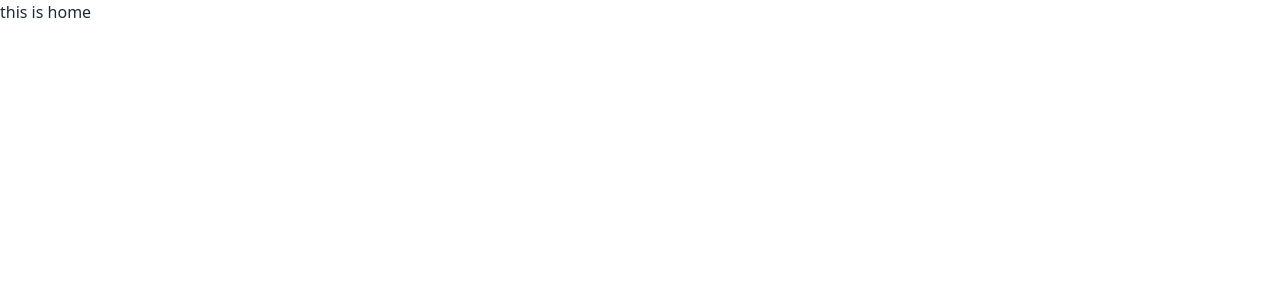
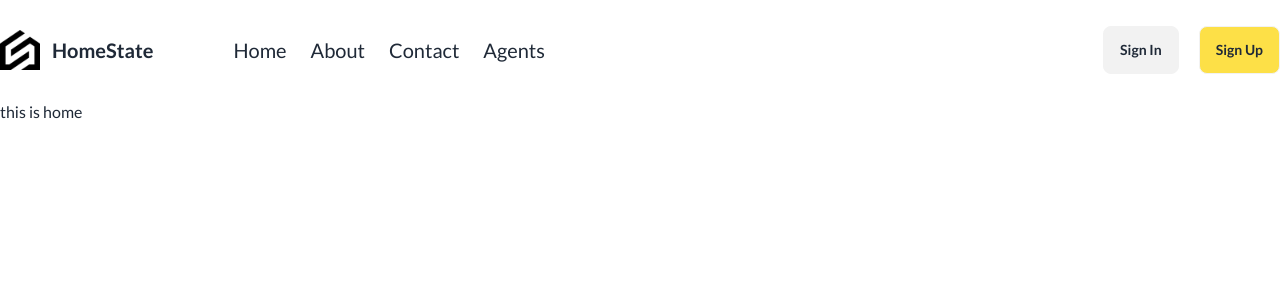
Before and after one commit to AshikurZaman01/Real-Estate-App-UI, a React (Vite) app: page / in a window 1280 px wide. Shown: the top 300 px of the page. Built offline with nearby package versions, Linux system fonts and the light colour scheme.

Commit message:
add navbar

```diff
--- /dev/null
+++ b/src/Components/Pages/Navbar/Navbar.jsx
@@ -0,0 +1,44 @@
+import { Link, NavLink } from "react-router-dom";
+import logo from "../../../assets/logo.png";
+
+const Navbar = () => {
+    return (
+        <div>
+
+            <nav className="flex justify-between items-center h-[100px]  ">
+
+                <div className="left flex  justify-center items-center gap-20">
+
+                    <div>
+                        <Link className="flex items-center justify-center gap-3 text-xl font-semibold">
+                            <img className="w-[40px] h-[40px]" src={logo} alt="" />
+                            <span>HomeState</span>
+                        </Link>
+                    </div>
+
+                    <div>
+                        <ul className="flex items-center text-xl font-medium gap-6">
+                            <li><NavLink to={'/'}>Home</NavLink></li>
+                            <li><NavLink to={'/home'}>About</NavLink></li>
+                            <li><NavLink to={'/'}>Contact</NavLink></li>
+                            <li><NavLink to={'/'}>Agents</NavLink></li>
+                        </ul>
+                    </div>
+                </div>
+
+                <div className="right">
+                    <div>
+                        <ul className="flex justify-center items-center font-medium gap-5">
+                            <li className=" btn btn-md capitalize"><Link to={'/'}>Sign In</Link></li>
+                            <li className=" btn btn-md bg-yellow-300 capitalize"><Link to={'/'}>Sign Up</Link></li>
+                        </ul>
+                    </div>
+                </div>
+            </nav>
+
+
+        </div>
+    );
+};
+
+export default Navbar;
--- a/src/Components/Roots/Roots.jsx
+++ b/src/Components/Roots/Roots.jsx
@@ -1,8 +1,10 @@
 import { Outlet } from 'react-router-dom';
+import Navbar from '../Pages/Navbar/Navbar';
 
 const Roots = () => {
     return (
-        <div>
+        <div className='container mx-auto p'>
+            <Navbar></Navbar>
             <Outlet></Outlet>
         </div>
     );
--- a/src/index.css
+++ b/src/index.css
@@ -1,3 +1,9 @@
+@import url('https://fonts.googleapis.com/css2?family=Lato:ital,wght@0,100;0,300;0,400;0,700;0,900;1,100;1,300;1,400;1,700;1,900&display=swap');
+
 @tailwind base;
 @tailwind components;
 @tailwind utilities;
+
+body {
+    font-family: "Lato", sans-serif;
+}
```
